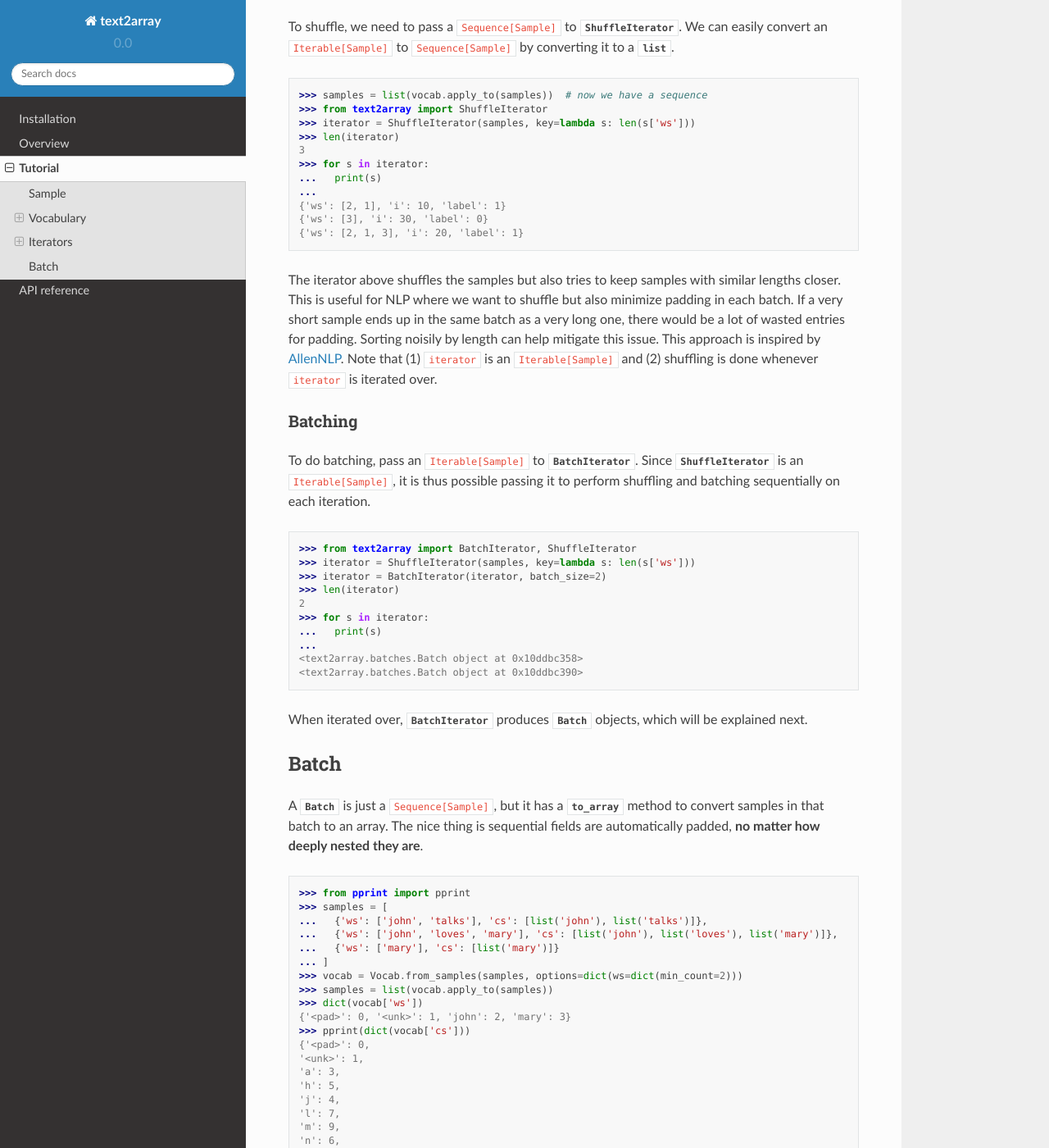
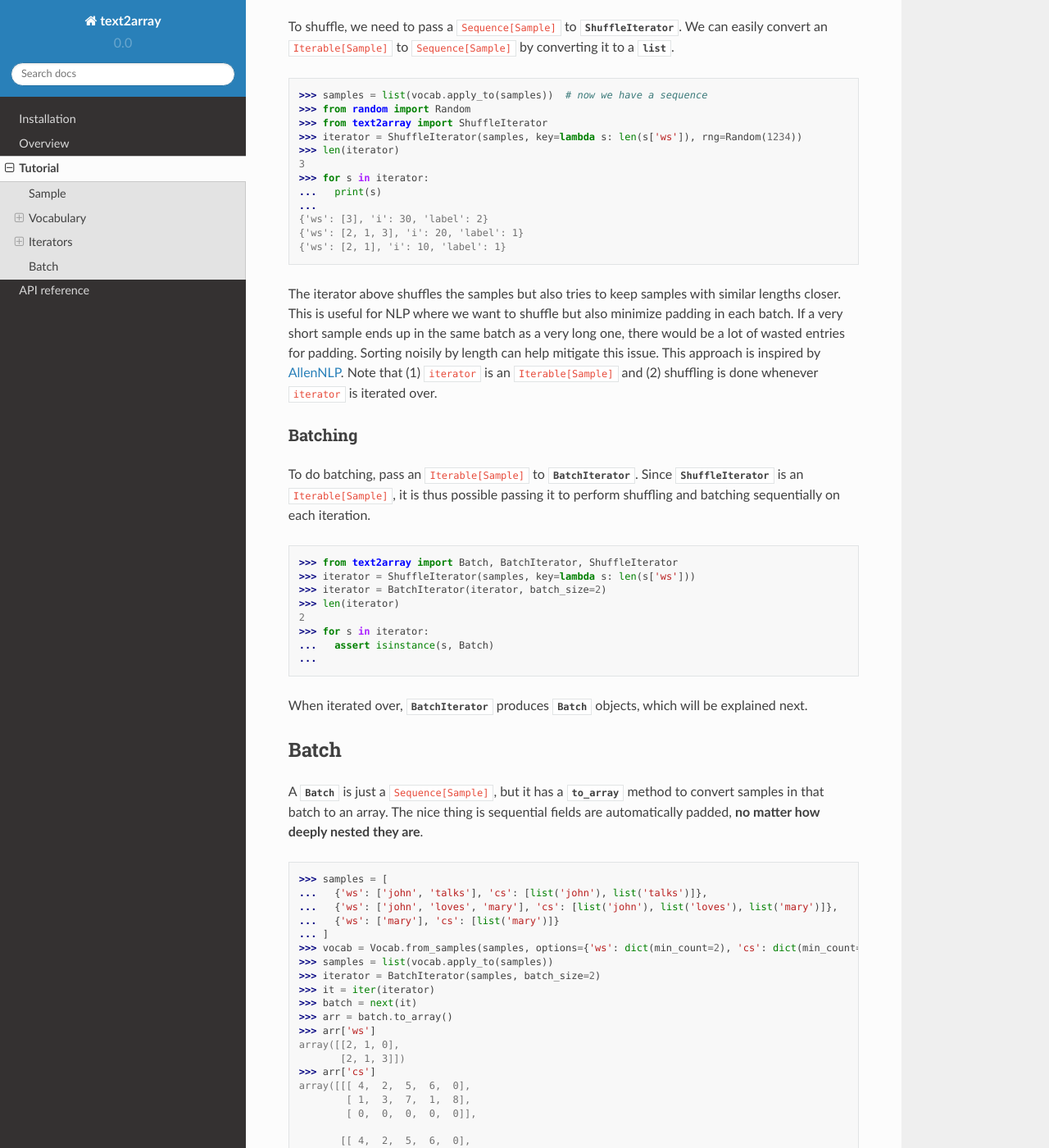
Before and after one commit to kmkurn/text2array, a Sphinx documentation site: the page built from docs/tutorial.rst, in a window 1280 px wide and 1400 px high, scrolled down 1525 px. Shown: the whole window at 82% size. Built offline with Sphinx 7.4.7 and the Read the Docs theme 2.0.0, drawn with Linux system fonts in a browser that asks for light colours; some of the changed text lies outside the part shown.

Commit message:
Convert code blocks to doctest blocks

```diff
--- a/docs/quickstart.rst
+++ b/docs/quickstart.rst
@@ -8,7 +8,7 @@
 Overview
 ========
 
-.. code-block:: python
+.. doctest::
 
     >>> samples = [
     ...   {'ws': ['john', 'talks']},
@@ -39,8 +39,9 @@
     [{'ws': [2, 1]}, {'ws': [2, 1, 3]}, {'ws': [3]}]
     >>>
     >>> # Shuffle, create batches of size 2, convert to array
+    >>> from random import Random
     >>> from text2array import BatchIterator, ShuffleIterator
-    >>> iterator = BatchIterator(ShuffleIterator(samples), batch_size=2)
+    >>> iterator = BatchIterator(ShuffleIterator(samples, rng=Random(123)), batch_size=2)
     >>> len(iterator)
     2
     >>> it = iter(iterator)
--- a/docs/tutorial.rst
+++ b/docs/tutorial.rst
@@ -20,7 +20,7 @@
 is tedious. So, it's common to build the vocabulary from the given samples. The `Vocab`
 class can be used for this purpose.
 
-.. code-block:: python
+.. doctest::
 
     >>> from text2array import Vocab
     >>> samples = [
@@ -29,12 +29,12 @@
     ...   {'ws': ['mary'], 'i': 30, 'label': 'neg'}
     ... ]
     >>> vocab = Vocab.from_samples(samples, options={'ws': dict(min_count=2)})
-    >>> vocab.keys()
-    dict_keys(['ws', 'label'])
+    >>> list(vocab)
+    ['ws', 'label']
     >>> dict(vocab['ws'])
     {'<pad>': 0, '<unk>': 1, 'john': 2, 'mary': 3}
     >>> dict(vocab['label'])
-    {'<unk>': 0, 'pos': 1}
+    {'<unk>': 0, 'pos': 1, 'neg': 2}
     >>> 'john' in vocab['ws'], 'talks' in vocab['ws']
     (True, False)
     >>> vocab['ws']['john'], vocab['ws']['talks']
@@ -58,14 +58,14 @@
 means mapping all field values according to the mapping specified by the vocabulary.
 Continuing from the previous example:
 
-.. code-block:: python
+.. doctest::
 
    >>> for s in vocab.apply_to(samples):
    ...   print(s)
    ...
    {'ws': [2, 1], 'i': 10, 'label': 1}
    {'ws': [2, 1, 3], 'i': 20, 'label': 1}
-   {'ws': [3], 'i': 30, 'label': 0}
+   {'ws': [3], 'i': 30, 'label': 2}
 
 Iterators
 ---------
@@ -79,19 +79,20 @@
 To shuffle, we need to pass a ``Sequence[Sample]`` to `ShuffleIterator`. We can easily
 convert an ``Iterable[Sample]`` to ``Sequence[Sample]`` by converting it to a `list`.
 
-.. code-block:: python
+.. doctest::
 
    >>> samples = list(vocab.apply_to(samples))  # now we have a sequence
+   >>> from random import Random
    >>> from text2array import ShuffleIterator
-   >>> iterator = ShuffleIterator(samples, key=lambda s: len(s['ws']))
+   >>> iterator = ShuffleIterator(samples, key=lambda s: len(s['ws']), rng=Random(1234))
    >>> len(iterator)
    3
    >>> for s in iterator:
    ...   print(s)
    ...
+   {'ws': [3], 'i': 30, 'label': 2}
+   {'ws': [2, 1, 3], 'i': 20, 'label': 1}
    {'ws': [2, 1], 'i': 10, 'label': 1}
-   {'ws': [3], 'i': 30, 'label': 0}
-   {'ws': [2, 1, 3], 'i': 20, 'label': 1}
 
 The iterator above shuffles the samples but also tries to keep samples with similar lengths
 closer. This is useful for NLP where we want to shuffle but also minimize padding in each
@@ -108,18 +109,16 @@
 is an ``Iterable[Sample]``, it is thus possible passing it to perform shuffling and
 batching sequentially on each iteration.
 
-.. code-block:: python
+.. doctest::
 
-   >>> from text2array import BatchIterator, ShuffleIterator
+   >>> from text2array import Batch, BatchIterator, ShuffleIterator
    >>> iterator = ShuffleIterator(samples, key=lambda s: len(s['ws']))
    >>> iterator = BatchIterator(iterator, batch_size=2)
    >>> len(iterator)
    2
    >>> for s in iterator:
-   ...   print(s)
+   ...   assert isinstance(s, Batch)
    ...
-   <text2array.batches.Batch object at 0x10ddbc358>
-   <text2array.batches.Batch object at 0x10ddbc390>
 
 When iterated over, `BatchIterator` produces `Batch` objects, which will be explained next.
 
@@ -130,31 +129,15 @@
 samples in that batch to an array. The nice thing is sequential fields are automatically
 padded, **no matter how deeply nested they are**.
 
-.. code-block:: python
+.. doctest::
 
-   >>> from pprint import pprint
    >>> samples = [
    ...   {'ws': ['john', 'talks'], 'cs': [list('john'), list('talks')]},
    ...   {'ws': ['john', 'loves', 'mary'], 'cs': [list('john'), list('loves'), list('mary')]},
    ...   {'ws': ['mary'], 'cs': [list('mary')]}
    ... ]
-   >>> vocab = Vocab.from_samples(samples, options=dict(ws=dict(min_count=2)))
+   >>> vocab = Vocab.from_samples(samples, options={'ws': dict(min_count=2), 'cs': dict(min_count=2)})
    >>> samples = list(vocab.apply_to(samples))
-   >>> dict(vocab['ws'])
-   {'<pad>': 0, '<unk>': 1, 'john': 2, 'mary': 3}
-   >>> pprint(dict(vocab['cs']))
-   {'<pad>': 0,
-   '<unk>': 1,
-   'a': 3,
-   'h': 5,
-   'j': 4,
-   'l': 7,
-   'm': 9,
-   'n': 6,
-   'o': 2,
-   'r': 10,
-   's': 8,
-   'y': 11}
    >>> iterator = BatchIterator(samples, batch_size=2)
    >>> it = iter(iterator)
    >>> batch = next(it)
@@ -166,7 +149,7 @@
    array([[[ 4,  2,  5,  6,  0],
            [ 1,  3,  7,  1,  8],
            [ 0,  0,  0,  0,  0]],
-
+   <BLANKLINE>
           [[ 4,  2,  5,  6,  0],
            [ 7,  2,  1,  1,  8],
            [ 9,  3, 10, 11,  0]]])
```
